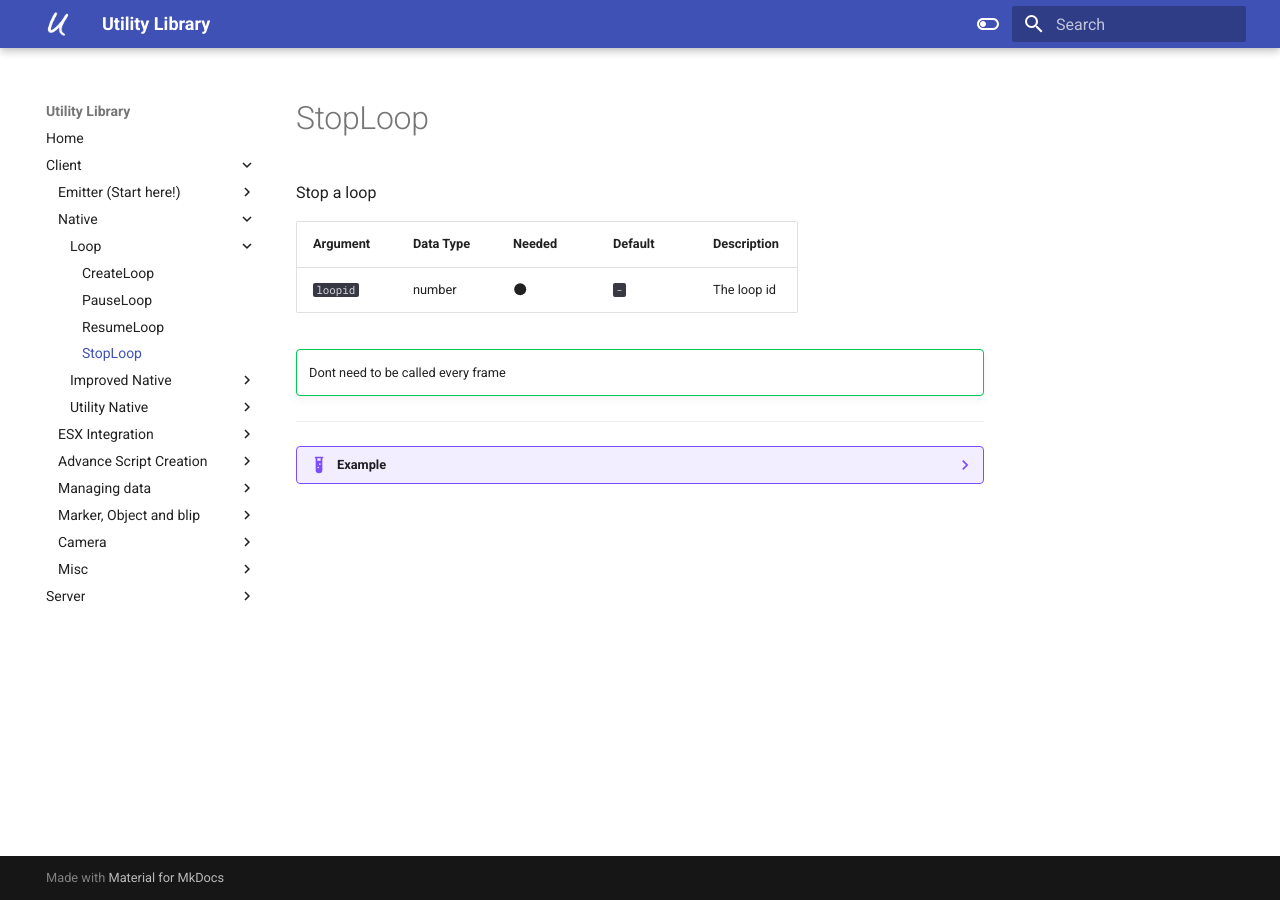
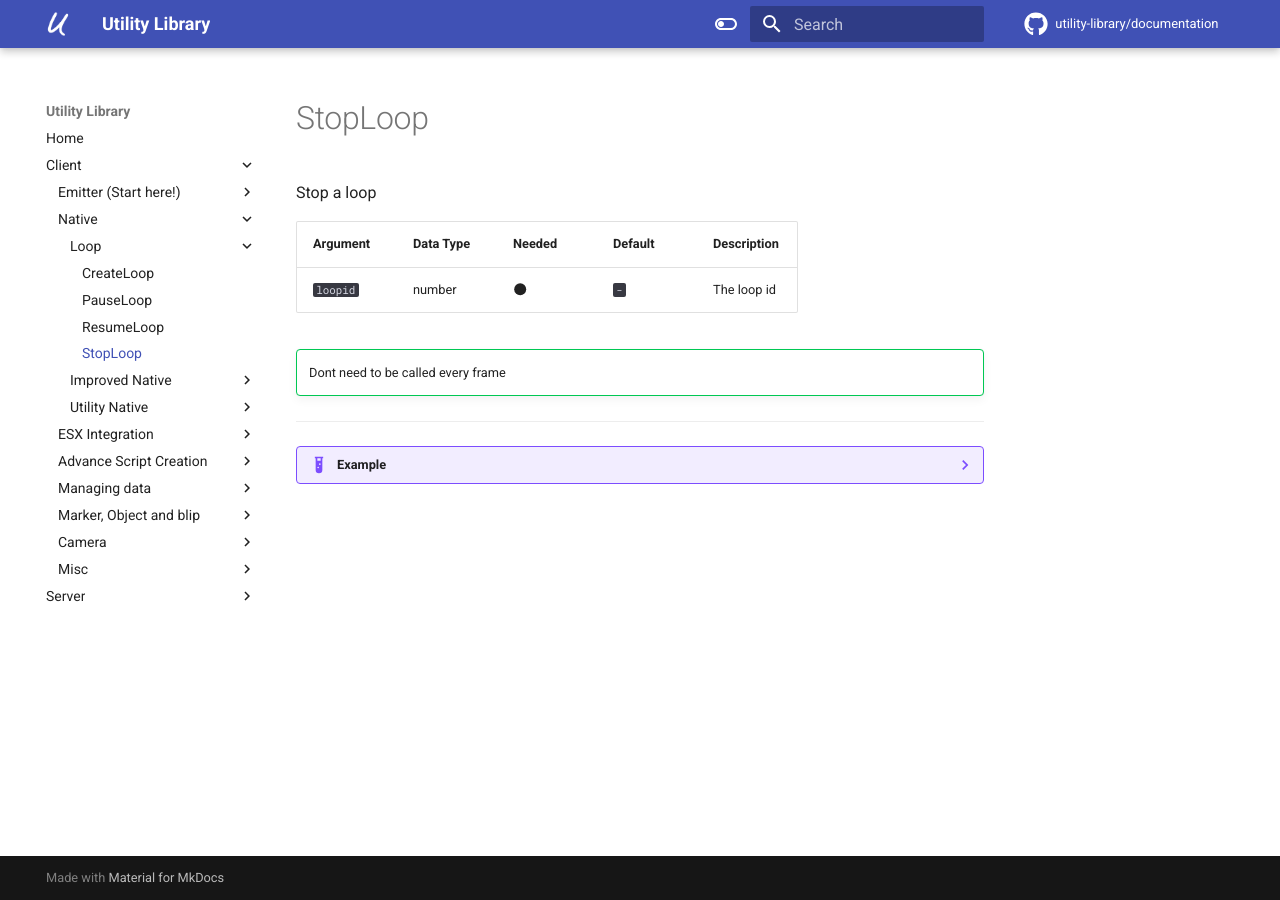
Before and after one commit to utility-library/documentation, an MkDocs documentation site: the page built from docs/client/native/StopLoop.md, in a window 1280 px wide. Built offline with MkDocs 1.6.1 and Material for MkDocs 9.7.7, drawn with Linux system fonts in a browser that asks for light colours; nearby versions of some CDN libraries; comment, search, counter and statistics services are not loaded.

Commit message:
Add files via upload

```diff
--- a/mkdocs.yml
+++ b/mkdocs.yml
@@ -1,10 +1,17 @@
 site_name: Utility Library
 site_url: https://example.com/
+
+repo_url: https://github.com/utility-library/documentation
+repo_name: utility-library/documentation
+
+edit_uri: edit/main/docs/
 
 theme:
   name: material
   logo: assets/images/Utility.png
   favicon: assets/images/Utility.png
+  icon:
+    repo: fontawesome/brands/github
   palette:
     - scheme: default
       toggle:
@@ -140,6 +147,7 @@ nav:
             - 'DeleteiObject' : 'client/marker-object-blip/DeleteiObject.md'
           - 'Blip' :
             - 'CreateBlip' : 'client/marker-object-blip/CreateBlip.md'
+            - 'CreateJobBlip' : 'client/marker-object-blip/CreateJobBlip.md'
           - 'Get and edit':
             - 'DoesExist' : 'client/marker-object-blip/DoesExist.md'
             - 'GetCoordOf' : 'client/marker-object-blip/GetCoordOf.md'
```
